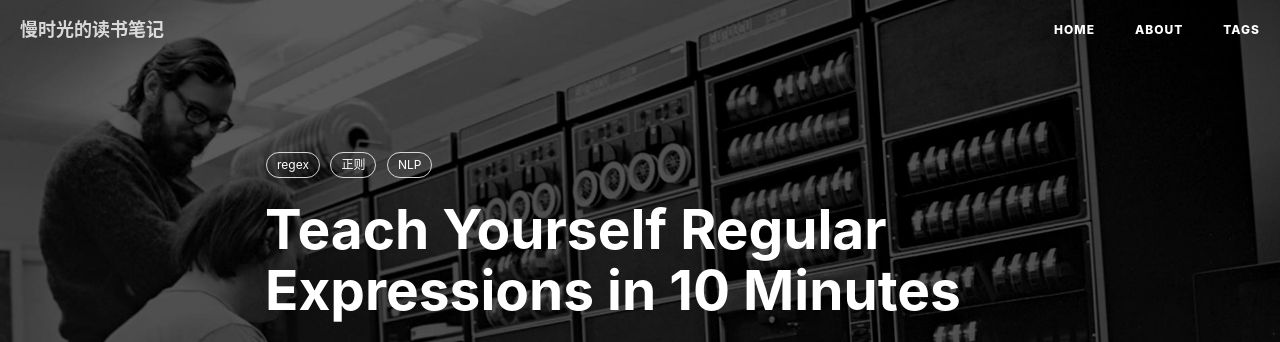
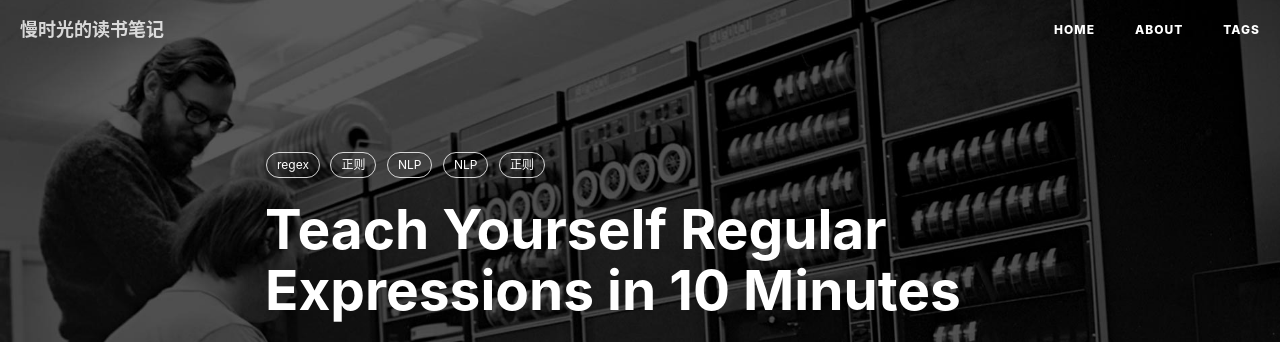
Before and after one commit to msg901216/msg901216.github.io, a Jekyll site: the page built from _posts/2018-07-07-Teach-Yourself-Regular-Expressions-in-10-Minutes.md, in a window 1280 px wide and 900 px high. Shown: the top 342 px of the window. Built offline with Jekyll 4.4.1, drawn with Linux system fonts in a browser that asks for light colours; nearby versions of some CDN libraries; comment, search, counter and statistics services are not loaded.

```diff
--- a/_posts/2018-07-07-Teach-Yourself-Regular-Expressions-in-10-Minutes.md
+++ b/_posts/2018-07-07-Teach-Yourself-Regular-Expressions-in-10-Minutes.md
@@ -9,6 +9,8 @@
     - regex
     - 正则
     - NLP
+    - NLP
+    - 正则
 ---
 
 <script src="//cdn.bootcss.com/mathjax/2.7.0/MathJax.js?config=TeX-AMS-MML_HTMLorMML"></script>
```
